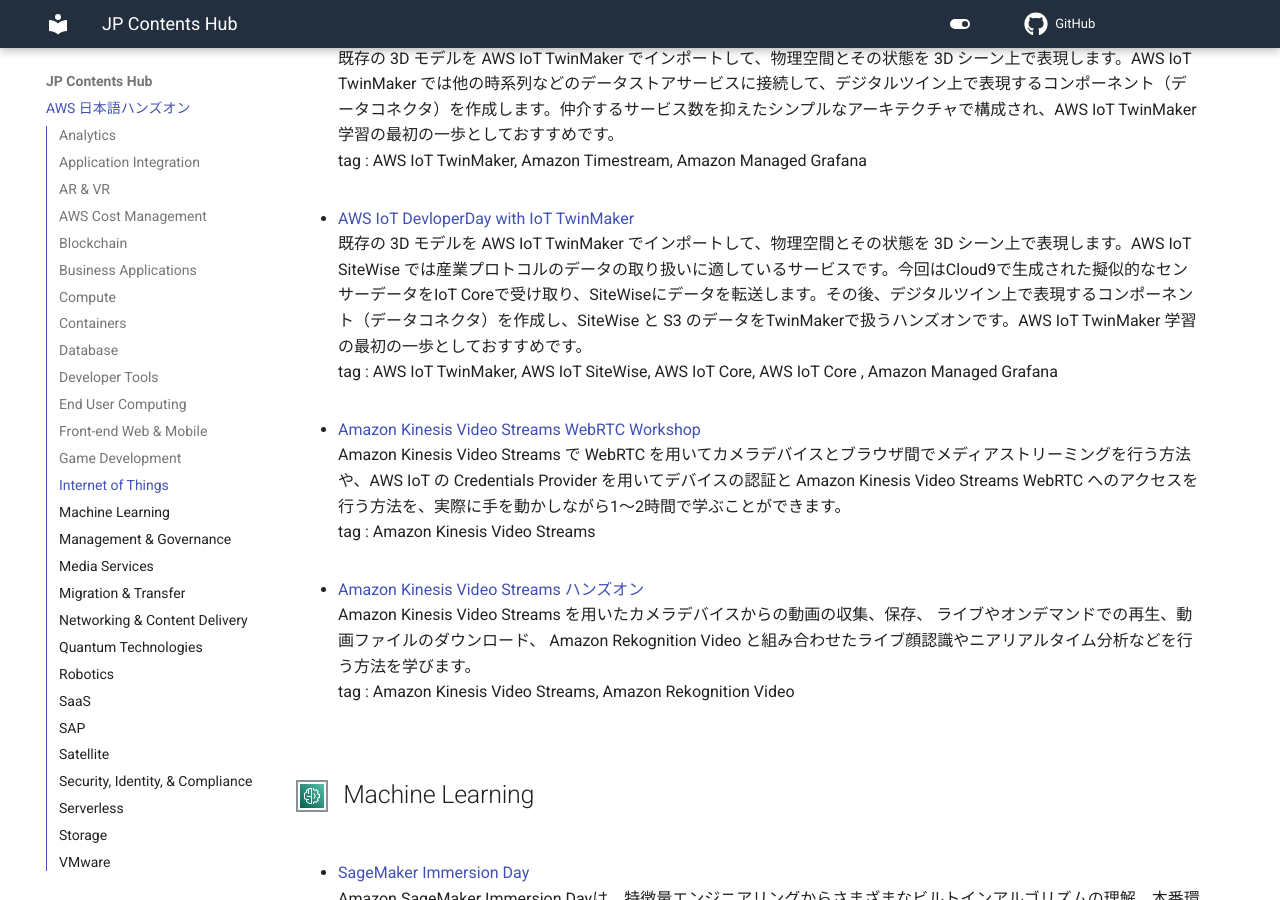
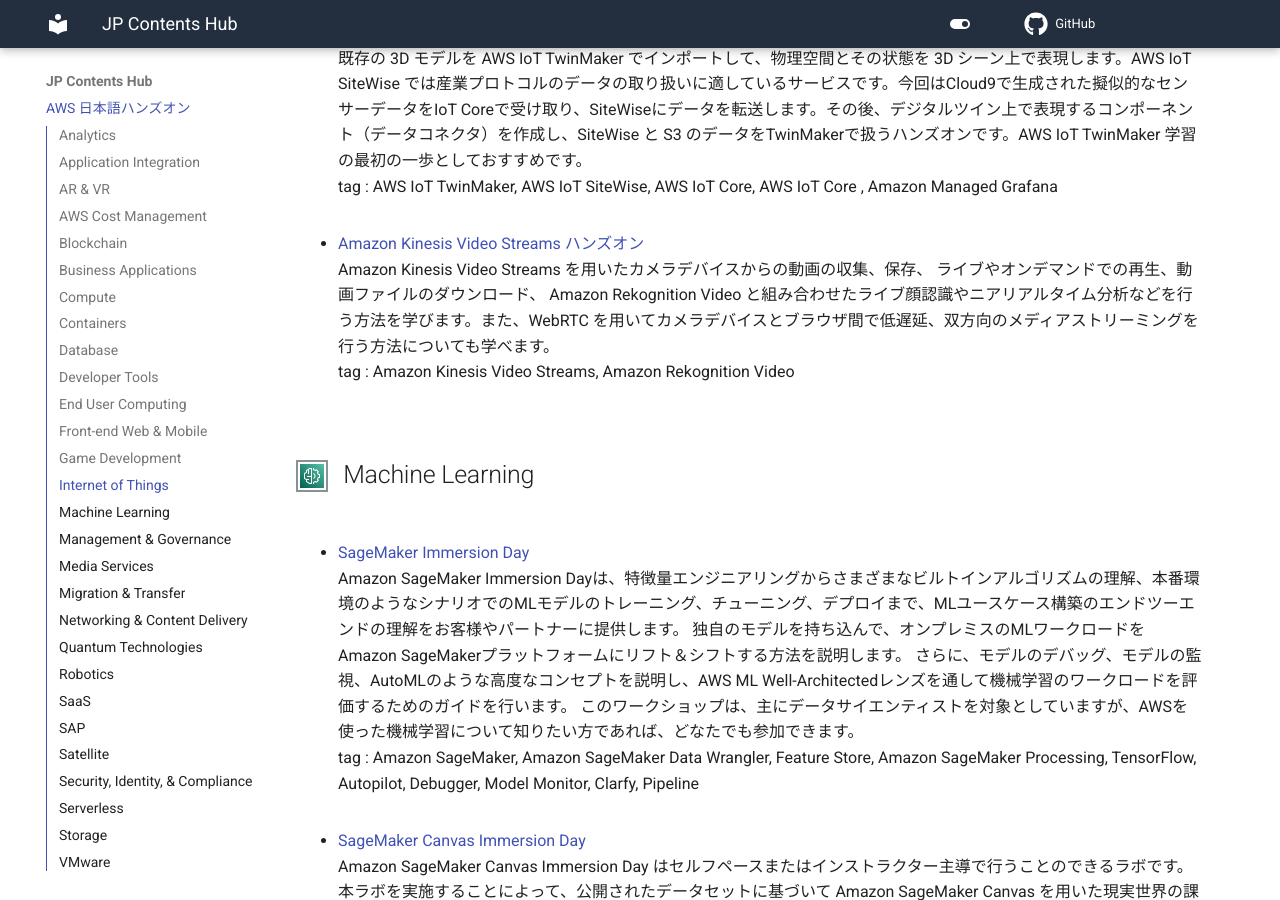
Before and after one commit to aws-samples/jp-contents-hub, an MkDocs documentation site: the page built from content/index.md, in a window 1280 px wide and 900 px high, scrolled down 16118 px. Built offline with MkDocs 1.6.1 and Material for MkDocs 9.7.7, drawn with Linux system fonts in a browser that asks for light colours; comment, search, counter and statistics services are not loaded; some of the changed text lies outside the part shown.

Commit message:
remove: リンク切れになったハンズオンを削除

```diff
--- a/content/index.md
+++ b/content/index.md
@@ -387,10 +387,6 @@
 増えていくデバイスの設定がゆるくなってしまったことを検出したり、複数の条件を満たすような挙動をしているデバイスを検出する方法について体験していただくことが出来ます
 tag : AWS IoT Core, AWS IoT Device Defender, Amazon SNS, AWS Lambda
 
-- <a href="https://catalog.us-east-1.prod.workshops.aws/workshops/0fc6bf2c-f59c-4490-9254-ef604942f5d3/ja-JP" target="_blank" onclick="sendClickCount()" onauxclick="sendClickCount()">AWS IoT EduKit ワークショップ</a>
-WS サービスを利用してIoT アプリケーションを構築する方法を、ワークショップを通して簡単に学ぶことができます。AWS IoT EduKit では、リファレンスハードウェアキットとわかりやすい一連のガイドとサンプルコードで構成されており、学生から経験豊富なエンジニアやプロフェッショナルに至るデベロッパーが、エンドツーエンドの IoT アプリケーションを構築する実践的な経験を得るお手伝いをします。
-tag : RainMaker, AlexaVoice Service Integration
-
 - <a href="https://catalog.us-east-1.prod.workshops.aws/workshops/4ae2dd76-c365-42e4-b66b-ed475363d562/ja-JP" target="_blank" onclick="sendClickCount()" onauxclick="sendClickCount()">AWS IoT Events 初級ハンズオン</a>
 このハンズオンでは AWS IoT Events を利用し、コードレスで複雑な状態管理のアプリケーションを構築する方法について学びます。
 tag : AWS IoT Core, AWS IoT Events, Amazon SNS
@@ -419,12 +415,8 @@
 既存の 3D モデルを AWS IoT TwinMaker でインポートして、物理空間とその状態を 3D シーン上で表現します。AWS IoT SiteWise では産業プロトコルのデータの取り扱いに適しているサービスです。今回はCloud9で生成された擬似的なセンサーデータをIoT Coreで受け取り、SiteWiseにデータを転送します。その後、デジタルツイン上で表現するコンポーネント（データコネクタ）を作成し、SiteWise と S3 のデータをTwinMakerで扱うハンズオンです。AWS IoT TwinMaker 学習の最初の一歩としておすすめです。
 tag : AWS IoT TwinMaker, AWS IoT SiteWise, AWS IoT Core, AWS IoT Core , Amazon Managed Grafana
 
-- <a href="https://catalog.us-east-1.prod.workshops.aws/workshops/a391c4b3-5a5c-4b2a-a92a-681985d108f5/ja-JP/" target="_blank" onclick="sendClickCount()" onauxclick="sendClickCount()">Amazon Kinesis Video Streams WebRTC Workshop</a>
-Amazon Kinesis Video Streams で WebRTC を用いてカメラデバイスとブラウザ間でメディアストリーミングを行う方法や、AWS IoT の Credentials Provider を用いてデバイスの認証と Amazon Kinesis Video Streams WebRTC へのアクセスを行う方法を、実際に手を動かしながら1〜2時間で学ぶことができます。
-tag : Amazon Kinesis Video Streams
-
 - <a href="https://catalog.us-east-1.prod.workshops.aws/workshops/b95b9381-baf0-4bef-ba31-63817d54c2a6/ja-JP" target="_blank" onclick="sendClickCount()" onauxclick="sendClickCount()">Amazon Kinesis Video Streams ハンズオン</a>
-Amazon Kinesis Video Streams を用いたカメラデバイスからの動画の収集、保存、 ライブやオンデマンドでの再生、動画ファイルのダウンロード、 Amazon Rekognition Video と組み合わせたライブ顔認識やニアリアルタイム分析などを行う方法を学びます。
+Amazon Kinesis Video Streams を用いたカメラデバイスからの動画の収集、保存、 ライブやオンデマンドでの再生、動画ファイルのダウンロード、 Amazon Rekognition Video と組み合わせたライブ顔認識やニアリアルタイム分析などを行う方法を学びます。また、WebRTC を用いてカメラデバイスとブラウザ間で低遅延、双方向のメディアストリーミングを行う方法についても学べます。
 tag : Amazon Kinesis Video Streams, Amazon Rekognition Video
 
 ## ![image]([img/Arch-Category_Machine-Learning_16.png]()) Machine Learning
```
Also changed, not shown: README.md (+0 -1 lines).
